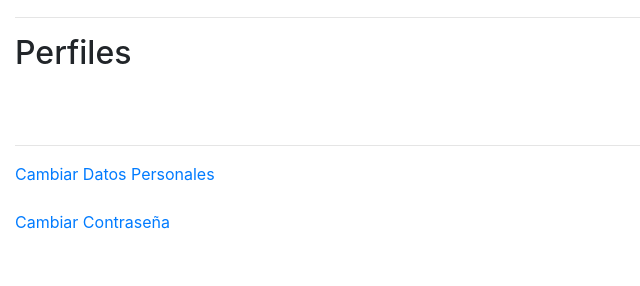
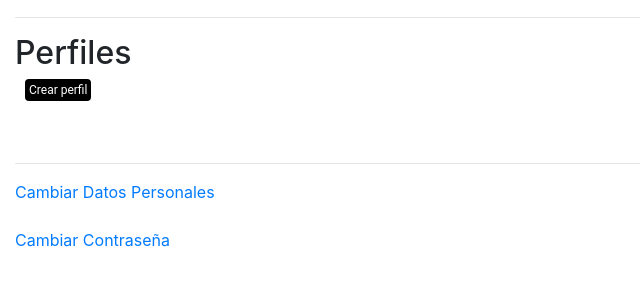
Before and after one commit to JuanFazzano/Bookflix, a Django app: template templates/datos_usuario.html in a window 1280 px wide. Shown: the part 313-599 px from the top of the page, without its empty margins (0-640 px from the left). Run offline with Django 3.2, Linux system fonts and the light colour scheme; the template is opened without the code that fills it, so the values that code supplies are empty; some libraries are stand-ins or nearby versions.

Commit message:
Update datos_usuario.html

```diff
--- a/templates/datos_usuario.html
+++ b/templates/datos_usuario.html
@@ -82,13 +82,14 @@
     <!-- Seccion de perfiles -------------------------->
     <div>
       <h2> Perfiles </h2>
+      <a id="boton_personalizado" href="#" style="margin-left:10px;"> Crear perfil </a>
       <table>
         {% for perfil in perfiles %}
         <tr>
             <td style="padding-top:10px;"> {{perfil}} </td>
             <td>
-                <a id="boton_personalizado" href="#" style="margin-left:10px;"> MODIFICAR </a>
-                <a id = "boton_personalizado" href="#" class="boton_personalizado" style="margin-left: 10px;"> ELIMINAR </a>
+                <a id="boton_personalizado" href="#" style="margin-left:10px;"> Modificar </a>
+                <a id = "boton_personalizado" href="#" class="boton_personalizado" style="margin-left: 10px;"> Eliminar </a>
             </td>
         </tr>
         {%endfor %}
```
